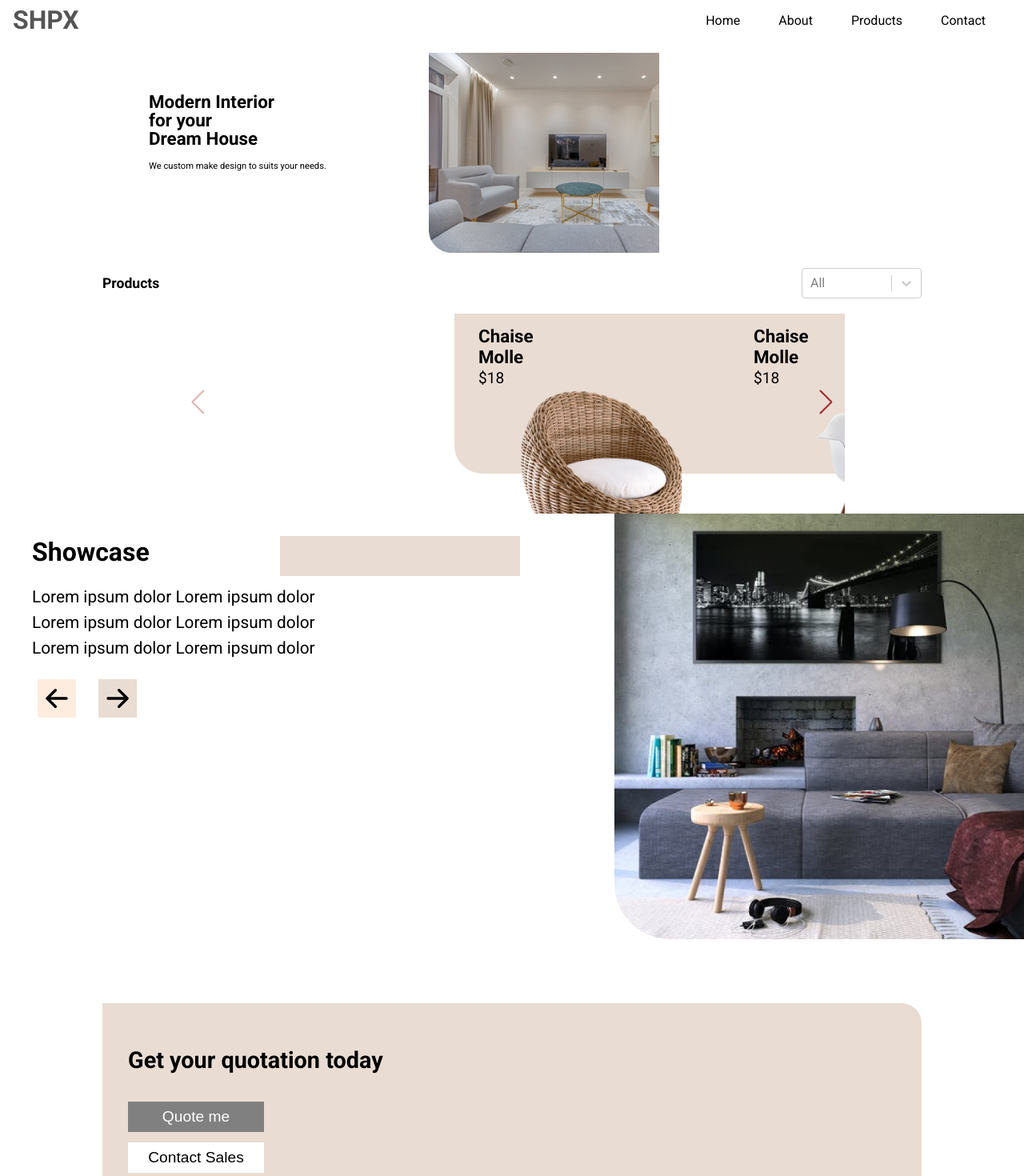
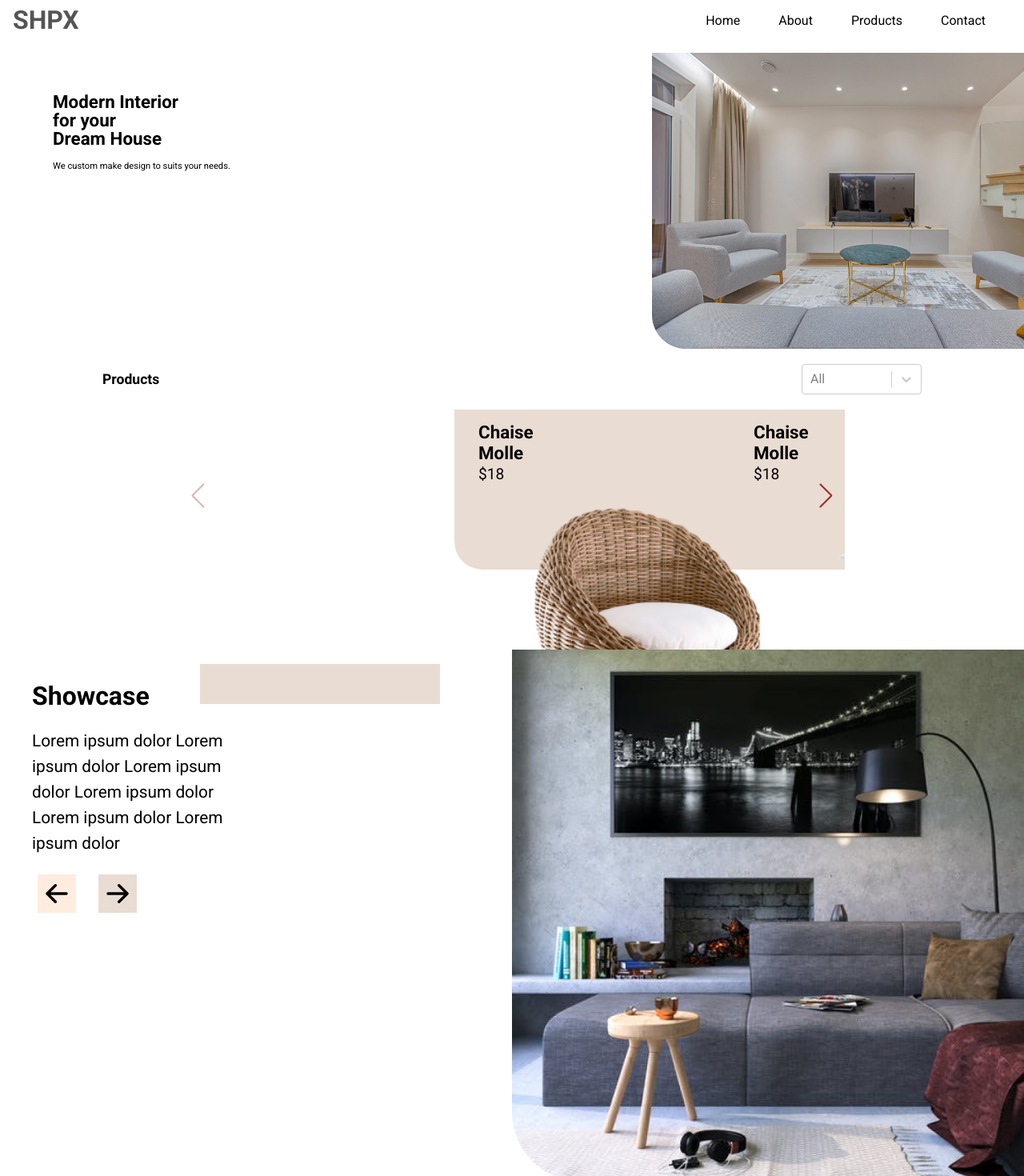
Before and after one commit to Khabub/webdev-learning-shpx, a React (Create React App) app: page / in a window 1280 px wide. Shown: the top 1470 px of the page at 80% size. Built offline with nearby package versions, Linux system fonts and the light colour scheme.

Commit message:
mobile landscape

```diff
--- a/src/components/Layout/MainWindow/MainWindow_styles.js
+++ b/src/components/Layout/MainWindow/MainWindow_styles.js
@@ -13,13 +13,15 @@ export const Container = styled.div`
     height: auto;
     border-bottom-left-radius: 15%;
     object-position: 80px;
-    padding: 1rem;
+    padding: 1rem 0;
+
   }
 
-  @media (min-width: 768px) {
-    justify-content: center;
+  @media (min-width: 700px) {
+    justify-content: flex-end;
     img {
-      max-height: 250px;
+      max-height: 370px;
+
     }
   }
 `;
@@ -44,8 +46,8 @@ export const HeadlineBox = styled.div`
     font-size: 0.7rem;
   }
 
-  @media (min-width: 768px) {
-    width: 25vw;
-    left: 170px;
+  @media (min-width: 700px) {
+    width: 40vw;
+    left: 50px;
   }
 `;
--- a/src/components/Layout/NavigationPanel/NavigationPanel.js
+++ b/src/components/Layout/NavigationPanel/NavigationPanel.js
@@ -11,11 +11,11 @@ const NavigationPanel = (props) => {
   const ctx = useContext(ProdFilterContext);
 
   const handleWindowSize = useCallback(() => {
-    window.innerWidth >= 768 ? setIcon(false) : setIcon(true);
+    window.innerWidth >= 700 ? setIcon(false) : setIcon(true);
   }, []);
 
   useEffect(() => {
-    if (window.innerWidth >= 768) {
+    if (window.innerWidth >= 700) {
       setIcon(false);
       ctx.setSlidesValue(3);
     } else {
--- a/src/components/Layout/Products/Products.js
+++ b/src/components/Layout/Products/Products.js
@@ -21,7 +21,7 @@ const Products = () => {
   };
 
   const handleWindowSize = useCallback(() => {
-    window.innerWidth >= 768 ? setSlides(3) : setSlides(1);
+    window.innerWidth >= 700 ? setSlides(3) : setSlides(1);
   }, []);
 
   // Make list from productsList and then use it in <Swiper>
@@ -40,7 +40,7 @@ const Products = () => {
   ));
 
   useEffect(() => {
-    if (window.innerWidth >= 768) {
+    if (window.innerWidth >= 700) {
       setSlides(3);
     } else {
       setSlides(1);
--- a/src/components/Layout/Products/Products.styles.css
+++ b/src/components/Layout/Products/Products.styles.css
@@ -11,22 +11,21 @@
   transform: scale(70%) translateY(-80px);
 }
 
-@media (min-width: 768px) {
+@media (min-width: 700px) {
   .swiper {
     width: 85%;
-    height: 250px;
+    height: 300px;
   }
 
   .swiper-button-next,
-.swiper-button-prev {
-  color: brown !important;
-  transform: scale(70%) translateY(-20px);
-}
+  .swiper-button-prev {
+    color: brown !important;
+    transform: scale(70%) translateY(-60px);
+  }
 }
 
 @media (min-width: 850px) {
   .swiper {
     width: 65%;
   }
-
 }
--- a/src/components/Layout/ProductsFilter/ProductsFilter.styles.js
+++ b/src/components/Layout/ProductsFilter/ProductsFilter.styles.js
@@ -12,7 +12,7 @@ export const Container = styled.div`
     margin-left: 2rem;
   }
 
-  @media (min-width: 768px) {
+  @media (min-width: 700px) {
     h1 {
       margin-left: 8rem;
     }
@@ -23,7 +23,7 @@ export const Select = styled.div`
   margin-right: 2rem;
   height: auto;
 
-  @media (min-width: 768px) {
+  @media (min-width: 700px) {
     margin-right: 8rem;
   }
 `;
--- a/src/components/Layout/Showcase/Showcase.styles.js
+++ b/src/components/Layout/Showcase/Showcase.styles.js
@@ -21,14 +21,14 @@ export const Container = styled.div`
     height: auto;
   }
 
-  @media (min-width: 768px) {
+  @media (min-width: 700px) {
     img {
-      max-width: 40%;
+      max-width: 50%;
     }
 
     span {
-      top: 670px;
-      left: 350px;
+      top: 830px;
+      left: 250px;
       width: 300px;
       height: 50px;
     }
@@ -51,13 +51,13 @@ export const ShowcaseText = styled.div`
     padding-right: 2.5rem;
   }
 
-  @media (min-width: 768px) {
+  @media (min-width: 700px) {
     position: absolute;
-    top: 650px;
+    top: 830px;
     left: 0;
 
     p {
-      width: 400px;
+      width: 250px;
     }
   }
 `;
--- a/src/components/UI/Card/Card.styles.js
+++ b/src/components/UI/Card/Card.styles.js
@@ -43,7 +43,7 @@ export const Container = styled.div`
     }
   }
 
-  @media (min-width: 768px) {
+  @media (min-width: 700px) {
     height: 200px;
     width: 35vw;
 
@@ -58,7 +58,7 @@ export const Container = styled.div`
     }
 
     img {
-      width: 200%;
+      width: 280%;
     }
   }
 `;
```
